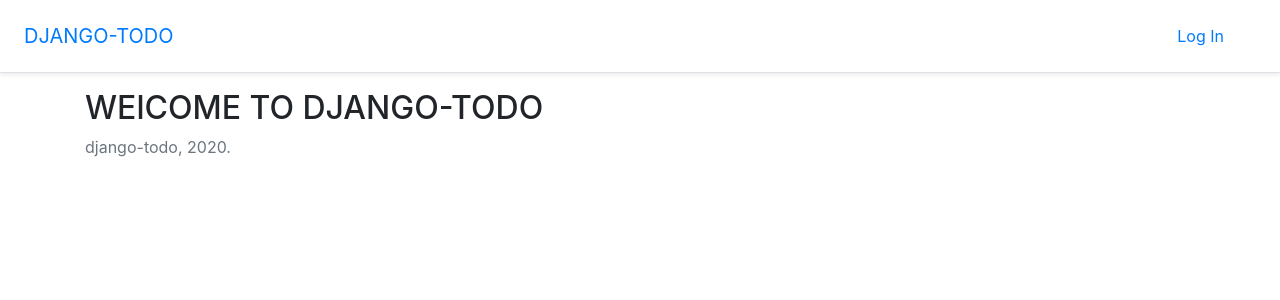
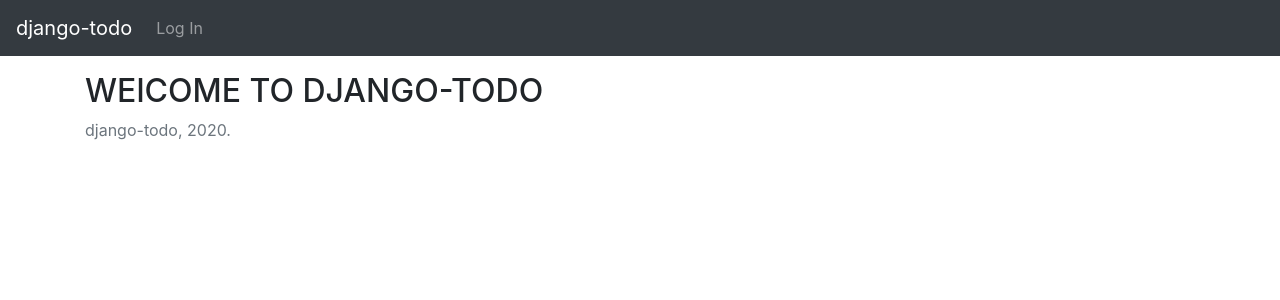
Before and after one commit to rolandoda/django-todo, a Django app: page / in a window 1280 px wide. Shown: the top 300 px of the page. Run offline with Django 3.2, Linux system fonts and the light colour scheme; some libraries are stand-ins or nearby versions.

Commit message:
UI improvements

```diff
--- a/templates/base.html
+++ b/templates/base.html
@@ -14,19 +14,25 @@
 <body>
 	<header>
 		<!-- Fixed navbar -->
-		<div class="d-flex flex-column flex-md-row align-items-center p-3 px-md-4 mb-3 bg-white border-bottom shadow-sm">
-			<a href="{% url 'home' %}" class="navbar-brand my-0 mr-md-auto font-weight-normal">DJANGO-TODO</a>
-			<nav class="my-2 my-md-0 mr-md-3">
+		<nav class="navbar navbar-expand-md navbar-dark fixed-top bg-dark">
+		  <a class="navbar-brand" href="/">django-todo</a>
+		  <button class="navbar-toggler" type="button" data-toggle="collapse" data-target="#navbarCollapse" aria-controls="navbarCollapse" aria-expanded="false" aria-label="Toggle navigation">
+			<span class="navbar-toggler-icon"></span>
+		  </button>
+		  <div class="collapse navbar-collapse" id="navbarCollapse">
+			<ul class="navbar-nav mr-auto">
 			  {% if user.is_authenticated %}
-				<a href="{% url 'todo:lists' %}" class="p-2 text-dark">To-do Lists</a>
-				<a href="{% url 'todo:mine' %}" class="p-2 text-dark">My Tasks</a>
-				<a href="{% url 'logout' %}" class="p-2 text-dark">Log Out</a>
+				<li class="nav-item"><a href="{% url 'todo:lists' %}" class="nav-link">To-do Lists</a></li>
+				<li class="nav-item"><a href="{% url 'todo:mine' %}" class="nav-link">My Tasks</a></li>
+				<li class="nav-item"><a href="{% url 'logout' %}" class="nav-link">Log Out</a></li>
 				{# Simulate external user adding ticket #}
-				<a href="{% url 'todo:external_add' %}" class="p-2 text-dark">File Ticket</a>
-				<a href="{% url 'todo:import_csv' %}" class="p-2 text-dark">Import</a>
+				<li class="nav-item"><a href="{% url 'todo:external_add' %}" class="nav-link">File Ticket</a></li>
+				<li class="nav-item"><a href="{% url 'todo:import_csv' %}" class="nav-link">Import</a></li>
+
 			  {% else %}
-				<a href="{% url 'login' %}" class="nav-link">Log In</a>
+				<li class="nav-item"><a href="{% url 'login' %}" class="nav-link">Log In</a></li>
 			  {% endif %}
+			</ul>
 
 			{% if user.is_authenticated %}
 				  <form class="form-inline mt-2 mt-md-0" action="{% url 'todo:search' %}" method="get" placeholder="Search" aria-label="Search">
@@ -34,10 +40,12 @@
 				<input type="submit" value="Search Tasks" class="btn btn-outline-success my-2 my-sm-0">
 			  </form>
 			{% endif %}
+
+		  </div>
 		</nav>
-		</div>
 	  </header>
-		<main role="main" class="container">
+	  <br>
+		<main role="main" class="container mt-5">
 			{% if messages %}
 				{% for message in messages %}
 				<div{% if message.tags %} class="alert alert-{{ message.tags }}"{% endif %}>{{ message }}</div>
```
Lines whose indentation alone changed are shown as unchanged.
